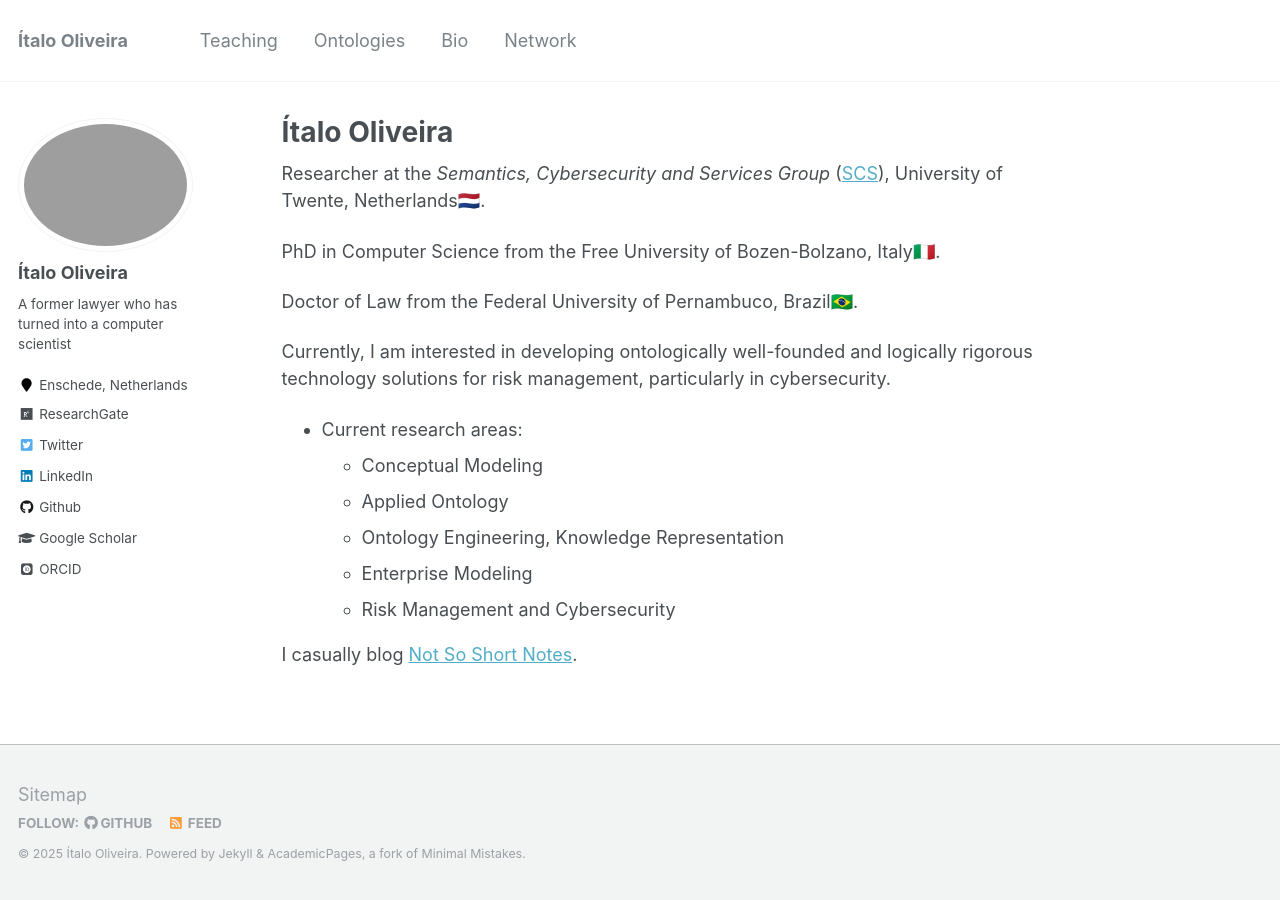
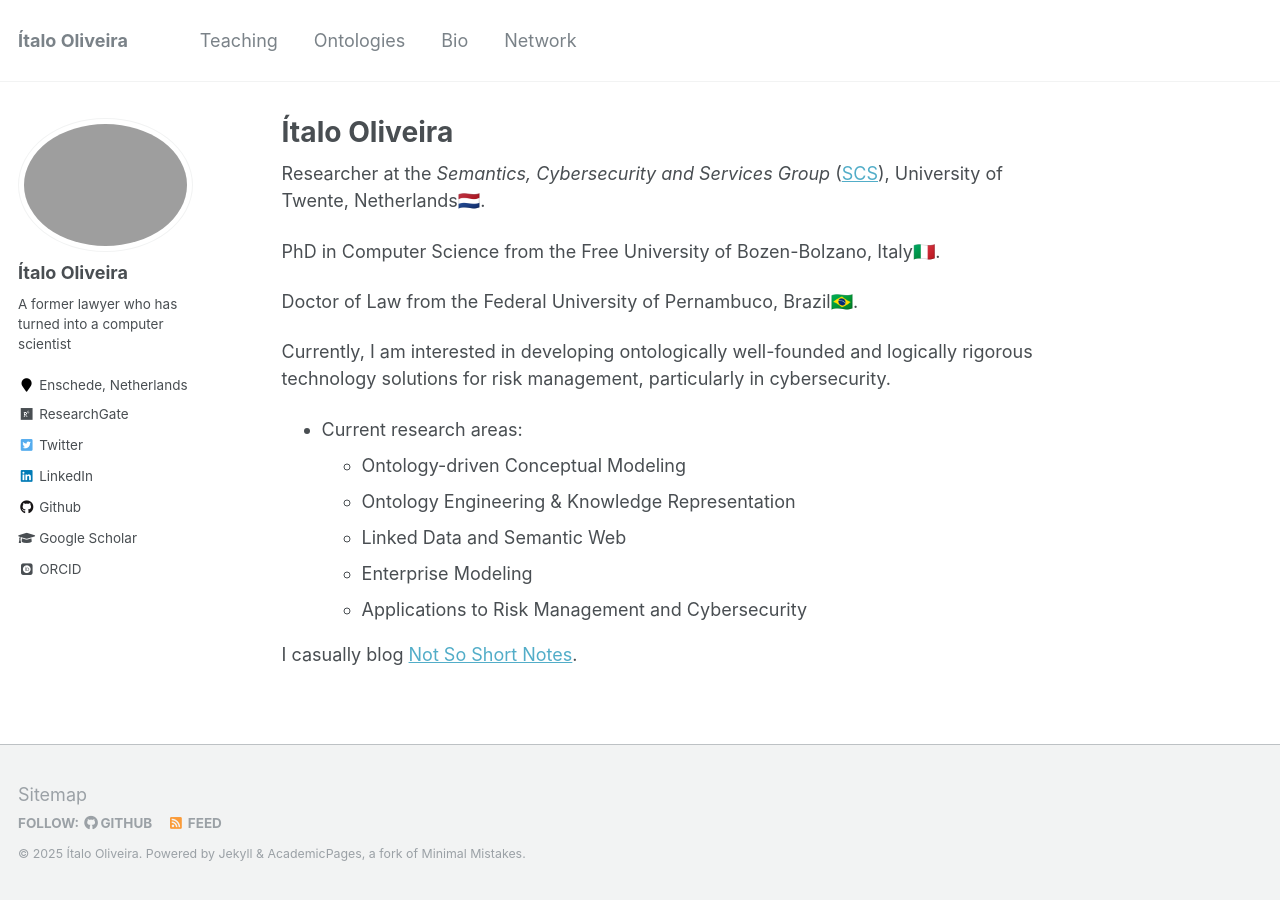
Before and after one commit to italojsoliveira/italojsoliveira.github.io, a Jekyll site: the page built from _pages/about.md, in a window 1280 px wide. Built offline with Jekyll 4.4.1, drawn with Linux system fonts in a browser that asks for light colours; some web fonts are replaced.

Commit message:
update about

```diff
--- a/_pages/about.md
+++ b/_pages/about.md
@@ -17,10 +17,10 @@ Doctor of Law from the Federal University of Pernambuco, Brazil🇧🇷.
 Currently, I am interested in developing ontologically well-founded and logically rigorous technology solutions for risk management, particularly in cybersecurity.
 
 - Current research areas:
-  - Conceptual Modeling
-  - Applied Ontology
-  - Ontology Engineering, Knowledge Representation
+  - Ontology-driven Conceptual Modeling
+  - Ontology Engineering & Knowledge Representation
+  - Linked Data and Semantic Web
   - Enterprise Modeling
-  - Risk Management and Cybersecurity
+  - Applications to Risk Management and Cybersecurity
 
 I casually blog [Not So Short Notes](https://notsoshortnotes.wordpress.com/).
```
